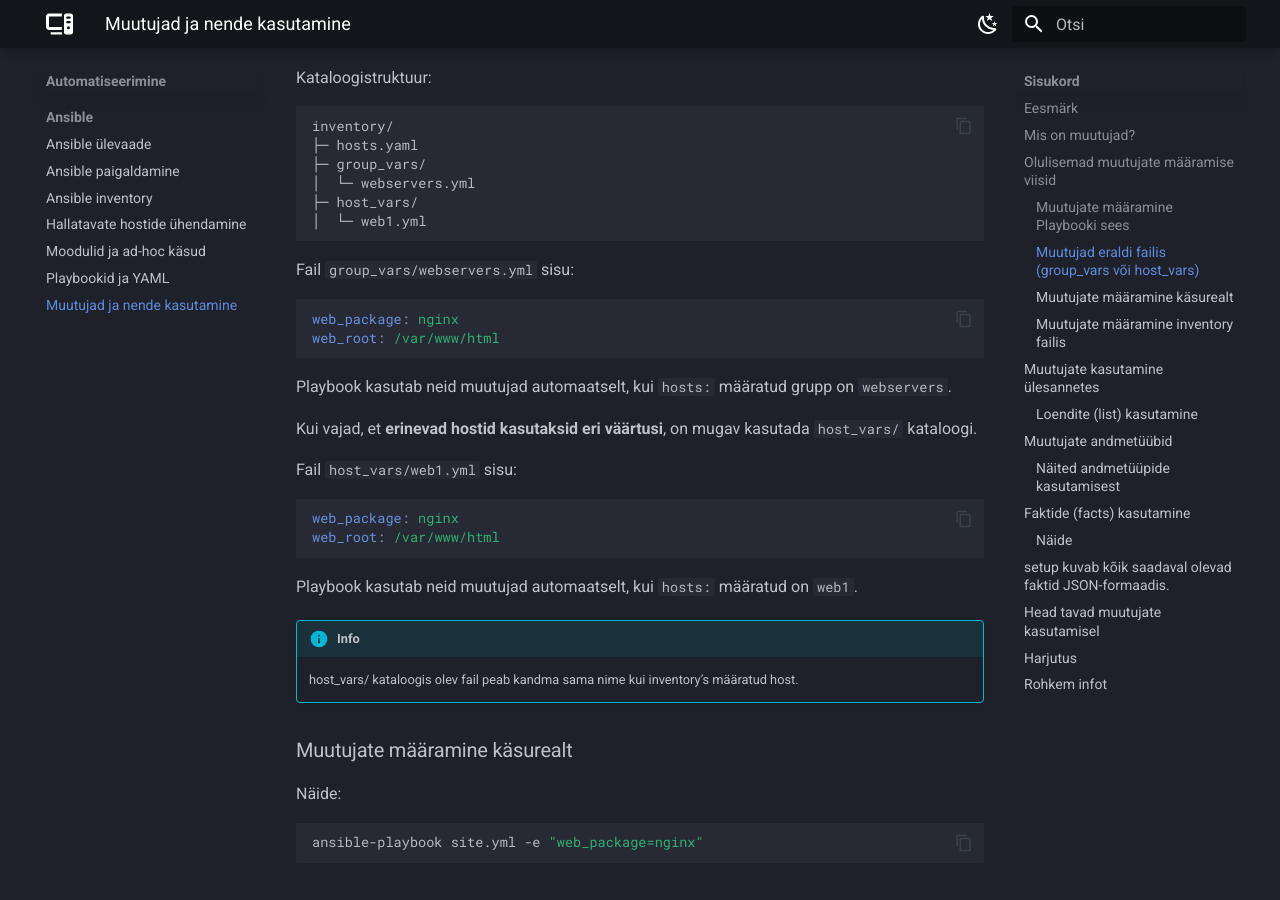
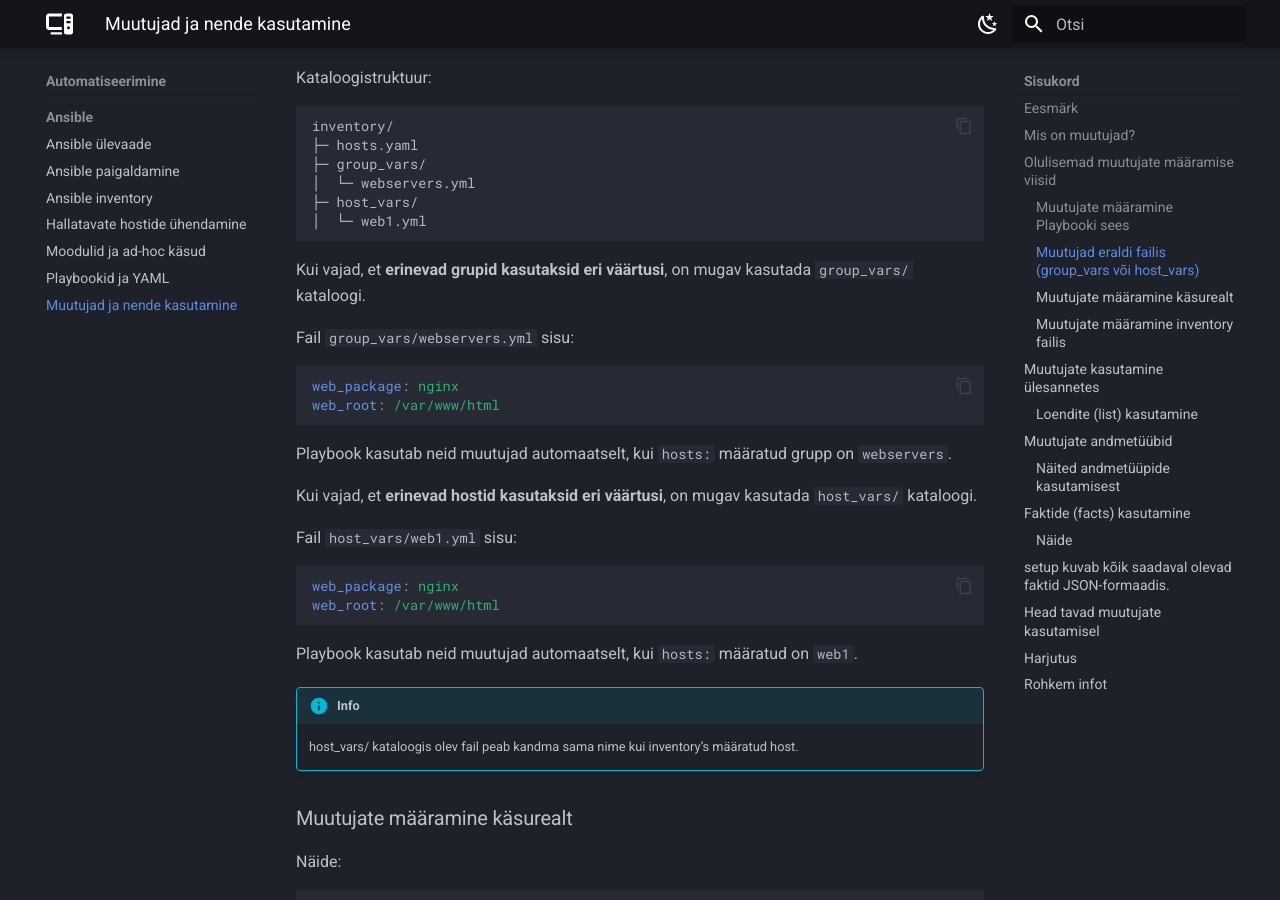
Before and after one commit to priitpaap/priitpaap.github.io, an MkDocs documentation site: the page built from docs/ansible/ansiblevars.md, in a window 1280 px wide and 900 px high, scrolled down 2212 px. Built offline with MkDocs 1.6.1 and Material for MkDocs 9.7.7, drawn with Linux system fonts in a browser that asks for light colours.

Commit message:
Update ansiblevars.md

````diff
--- a/docs/ansible/ansiblevars.md
+++ b/docs/ansible/ansiblevars.md
@@ -86,6 +86,8 @@ inventory/
 ├─ host_vars/
 │  └─ web1.yml
 ```
+
+Kui vajad, et **erinevad grupid kasutaksid eri väärtusi**, on mugav kasutada `group_vars/` kataloogi.
 
 Fail `group_vars/webservers.yml` sisu:
 ```yaml
````
